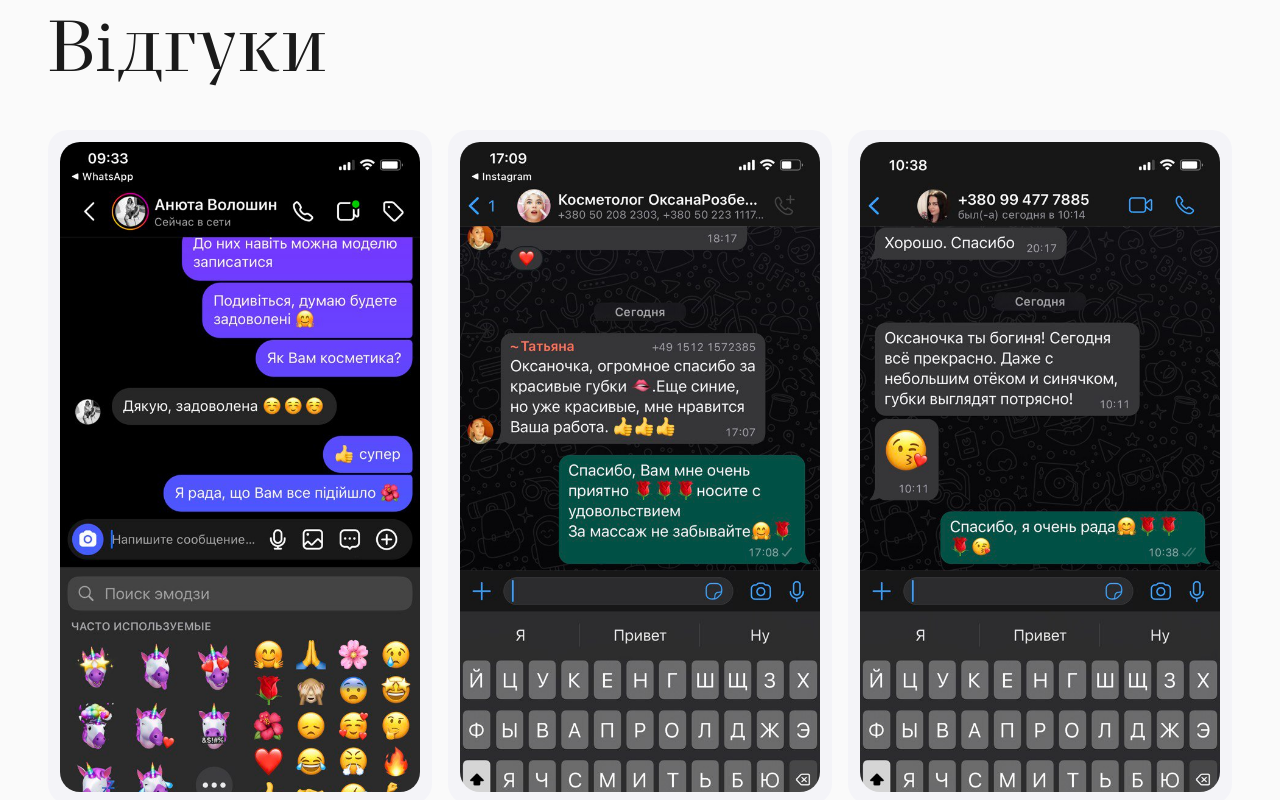
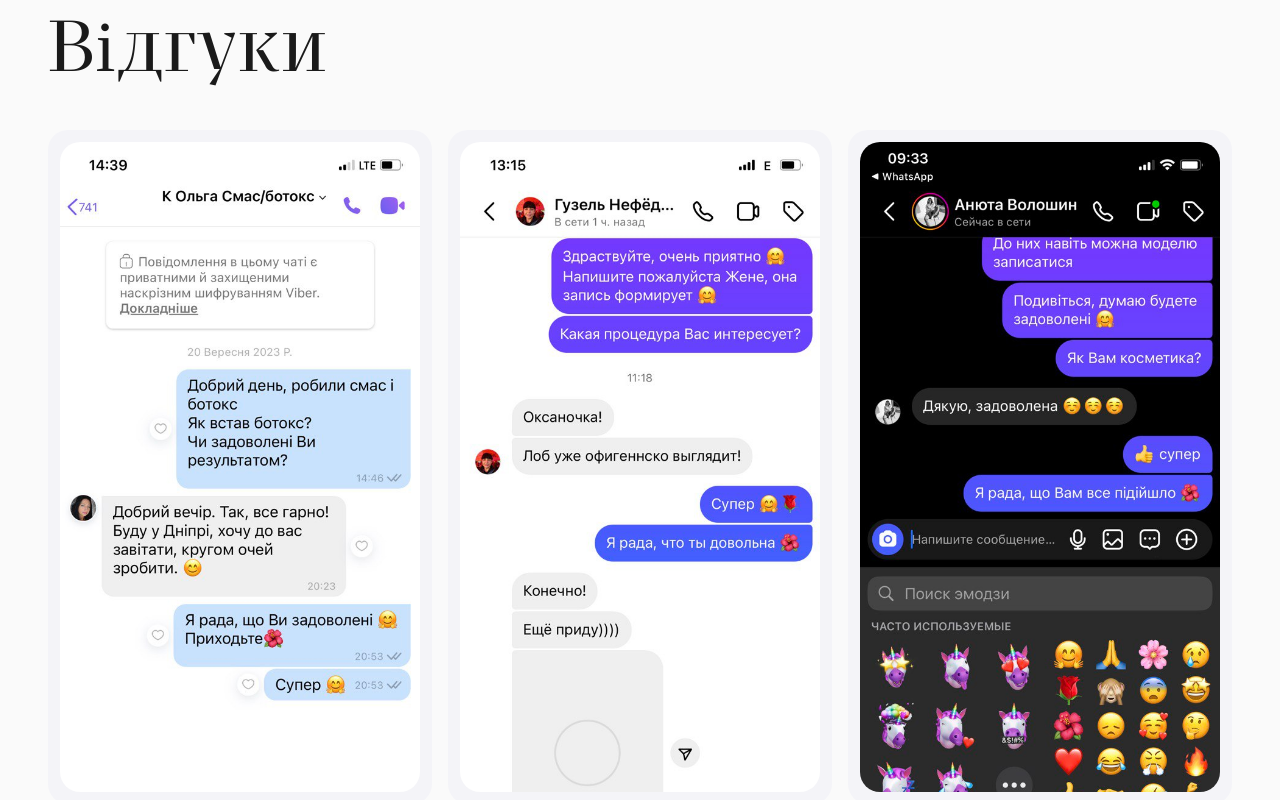
Before and after one commit to Beauty-lab-team/beauty_laboratorie, a Next.js app: page / in a window 1280 px wide. Shown: the part 3180-3980 px from the top of the page. Built offline with nearby package versions, Linux system fonts and the light colour scheme; a web font is replaced by a local one.

Commit message:
Update autoplay delay

```diff
--- a/src/components/UI/slider/Slider.jsx
+++ b/src/components/UI/slider/Slider.jsx
@@ -31,7 +31,7 @@ export default function Slider({ slides, group, tabletSlides, children, classNam
          slidesPerGroup={group}
          modules={[Keyboard, Navigation, Pagination, Autoplay]}
          autoplay={{
-            delay: 6000,
+            delay: 9000,
          }}
          autoHeight
          pagination={{ clickable: true }}
```
